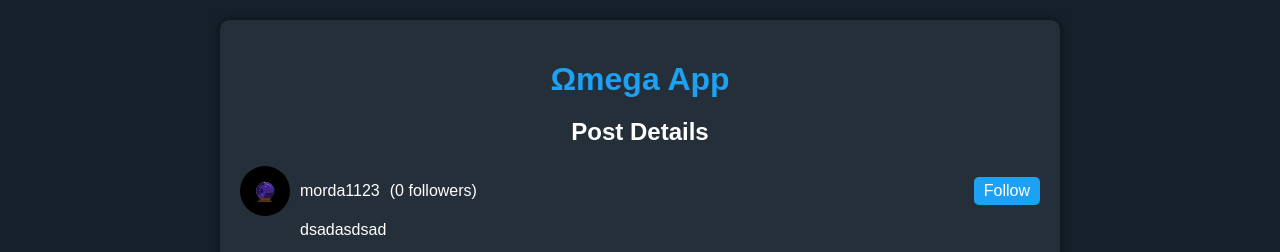
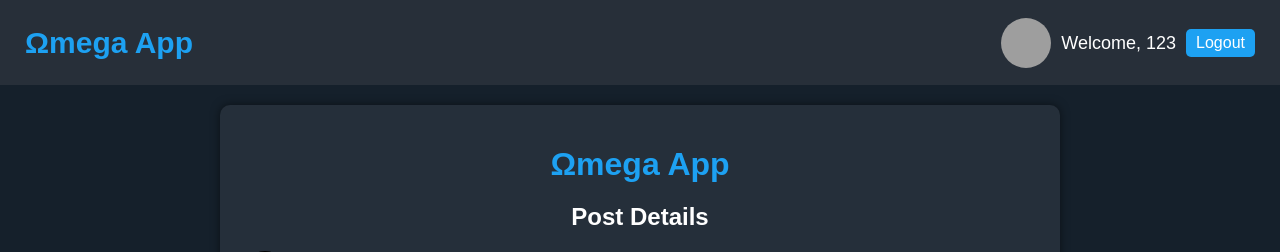
Before and after one commit to BlackShadeOSS/OMEGAAPP, a PHP site: page /post.php?id=8 in a window 1280 px wide. Shown: the top 252 px of the page. Run offline with PHP 8.4, Linux system fonts and the light colour scheme; a user stored in the database is signed in; data comes from the database, SQL or seed files in the repository; data that the repository does not hold is empty; grey boxes are pictures that could not be loaded.

Commit message:
Add logout functionality, navbar with login/logout buttons, and profile link. Update post display layout.

```diff
--- a/main-page.css
+++ b/main-page.css
@@ -3,9 +3,6 @@ body {
     background-color: #15202b;
     margin: 0;
     padding: 0;
-    display: flex;
-    justify-content: center;
-    align-items: center;
     color: #ffffff;
 }
 
@@ -16,6 +13,7 @@ body {
     box-shadow: 0 0 10px rgba(0, 0, 0, 0.5);
     width: 80%;
     max-width: 800px;
+    margin: 20px auto;
 }
 
 .main-page-container h2 {
--- /dev/null
+++ b/navbar.css
@@ -0,0 +1,58 @@
+.navbar {
+    display: flex;
+    justify-content: space-between;
+    align-items: center;
+    background-color: #272f39;
+    color: #ffffff;
+    padding: 10px 25px;
+    height: 65px;
+}
+
+.navbar-brand a {
+    color: #ffffff;
+    text-decoration: none;
+    font-size: 30px;
+    font-weight: bold;
+    color: #1da1f2;
+}
+
+.navbar-menu {
+    display: flex;
+    gap: 10px;
+}
+
+.navbar-item {
+    display: flex;
+    align-items: center;
+    font-size: 18px;
+}
+
+.navbar-item a {
+    color: #ffffff;
+    text-decoration: none;
+    display: flex;
+    align-self: center;
+    line-height: 50px;
+}
+
+.navbar-button {
+    background-color: #1da1f2;
+    color: #ffffff;
+    border: none;
+    border-radius: 5px;
+    cursor: pointer;
+    font-size: 16px;
+    padding: 5px 10px;
+}
+
+.avatar {
+    width: 50px;
+    height: 50px;
+    border-radius: 50%;
+    margin-right: 10px;
+}
+
+.navbar-item a {
+    color: #ffffff;
+    text-decoration: none;
+}
--- /dev/null
+++ b/navbar.php
@@ -0,0 +1,33 @@
+<?php
+$query = "SELECT * FROM user_account WHERE user_ac_id = ?";
+$stmt = $conn->prepare($query);
+$stmt->bind_param("i", $_SESSION["id"]);
+$stmt->execute();
+$result = $stmt->get_result();
+$user = $result->fetch_assoc();
+?>
+<nav class="navbar">
+    <div class="navbar-brand">
+        <a href="main-page.php">Ωmega App</a>
+    </div>
+    <div class="navbar-menu">
+        <?php if (isset($_SESSION["loggedin"]) && $_SESSION["loggedin"] === true) : ?>
+            <div class="navbar-item">
+                <a href="./profile.php?id=<?php echo $_SESSION["id"] ?>">
+                    <img src="uploads/<?php echo $user["avatar_id"]; ?>.webp" alt="Avatar" class="avatar" width="50px" height="50px" />
+                    Welcome, <?php echo htmlspecialchars($_SESSION["username"], ENT_QUOTES, 'UTF-8'); ?>
+                </a>
+            </div>
+            <div class="navbar-item">
+                <a href="logout.php" class="logout"><button class="navbar-button">Logout</button></a>
+            </div>
+        <?php else : ?>
+            <div class="navbar-item">
+                <a href="login.php"><button class="navbar-button">Login</button></a>
+            </div>
+            <div class="navbar-item">
+                <a href="register.php"><button class="navbar-button">Register</button></a>
+            </div>
+        <?php endif; ?>
+    </div>
+</nav>
--- a/post.php
+++ b/post.php
@@ -184,9 +184,13 @@ function displayPostDetails($postId, $conn, $session_id, $is_parent)
     <meta name="viewport" content="width=device-width, initial-scale=1.0">
     <title>Post Details</title>
     <link rel="stylesheet" href="post.css">
+    <link rel="stylesheet" href="navbar.css">
 </head>
 
 <body>
+    <!-- Navbar -->
+    <?php include 'navbar.php'; ?>
+
     <div class="post-details-container">
         <h1><a href="./main-page.php">Ωmega App</a></h1>
         <?php
--- a/profile.php
+++ b/profile.php
@@ -47,10 +47,11 @@ $stmt->close();
 <head>
     <meta charset="UTF-8">
     <title>Profile</title>
-    <link rel="stylesheet" href="style.css"> <!-- Add your own CSS for styling -->
+    <link rel="stylesheet" href="navbar.css">
 </head>
 
 <body>
+    <?php include 'navbar.php'; ?>
     <div class="profile-container">
         <h2>Profile</h2>
         <div class="profile-info">
```
Also changed, not shown: logout.php (added, +10 -0 lines), main-page.php (+26 -18 lines).
